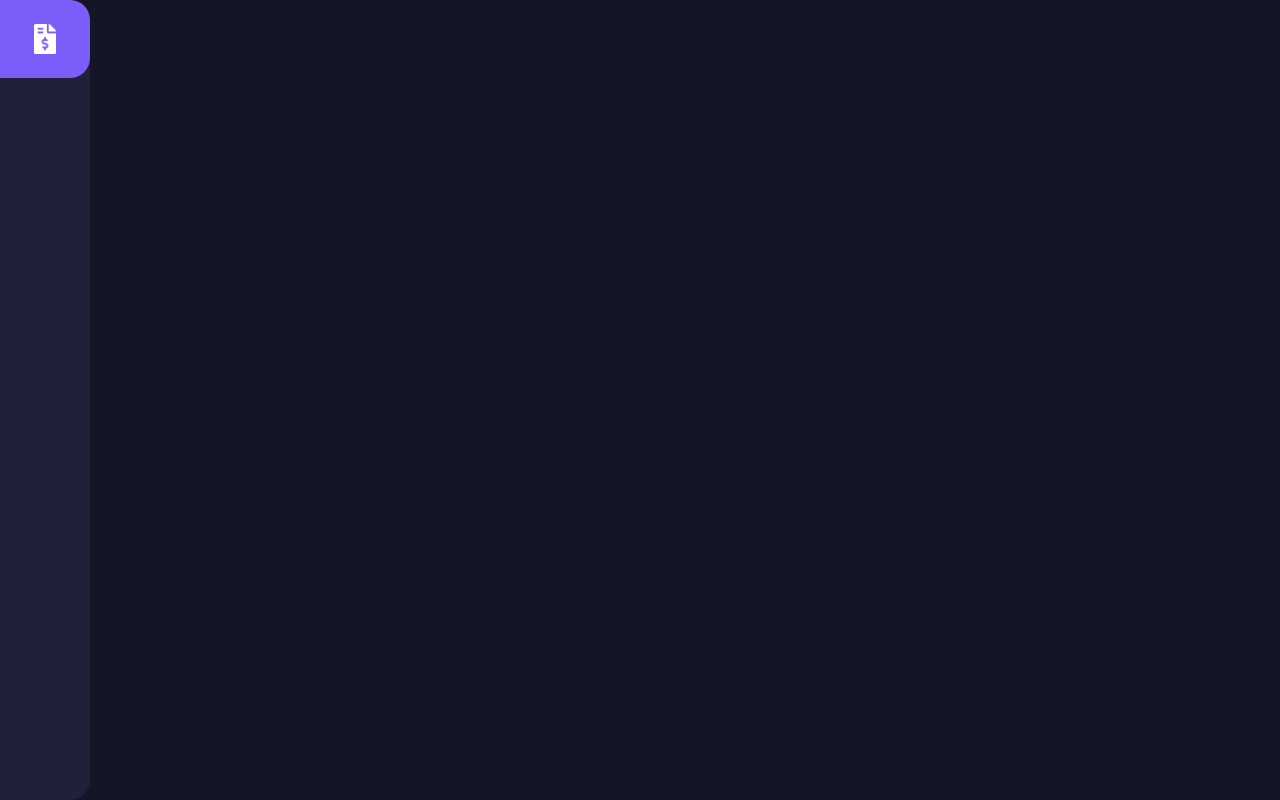
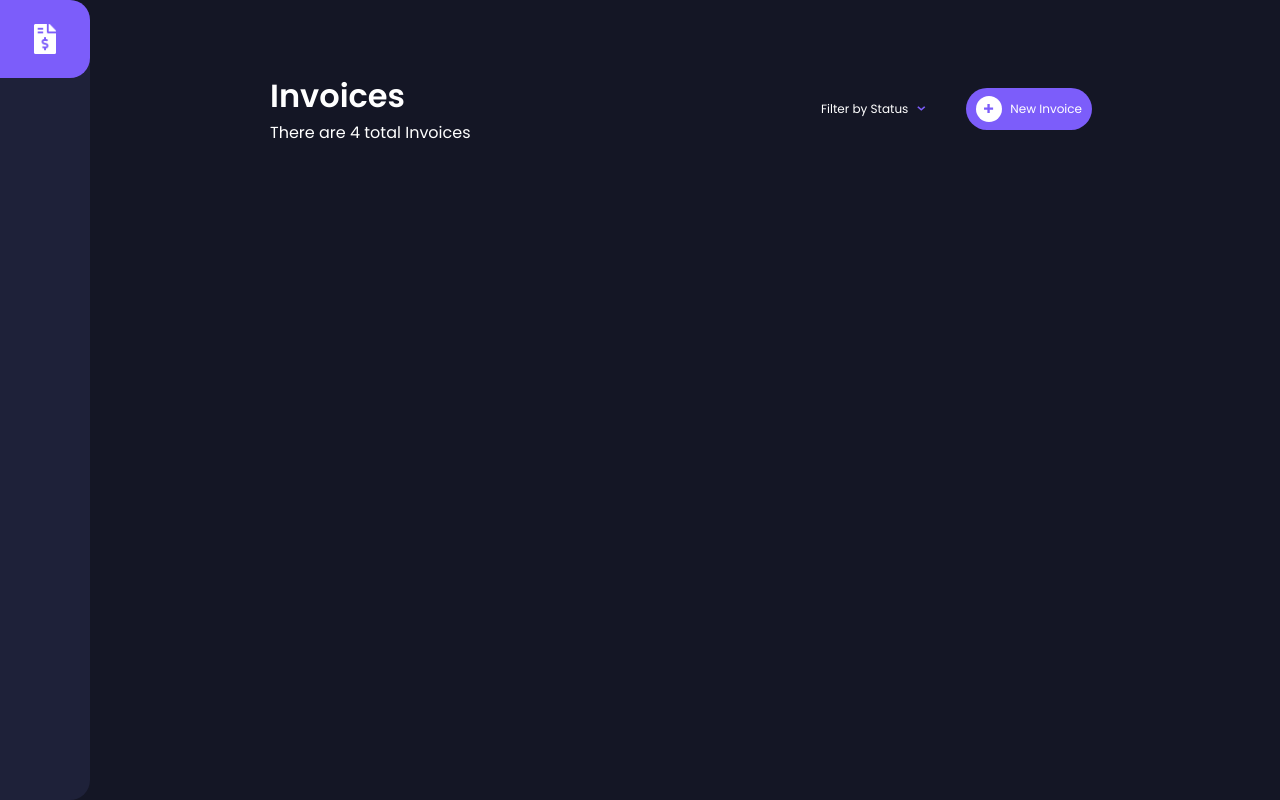
Before and after one commit to Kujtapp/InvoiceApp, a Vue app: page / in a window 1280 px wide. Built offline with nearby package versions, Linux system fonts and the light colour scheme.

Commit message:
added the top header for the invoice, a short description of it, and a filter dropdown to select the status of an active invoice, also added a button styled for the purpose of creating a new invoice

```diff
--- a/src/App.vue
+++ b/src/App.vue
@@ -1,10 +1,14 @@
 <template>
 <div>
-  <div class="app flex">
+  <div v-if="!mobile" class="app flex">
     <navigation />
     <div class="app-content flex flex-column">
        <router-view />
     </div>
+  </div>
+  <div v-else class="mobile-message flex flex-column">
+    <h2>Sorry, this app is not supported on mobile devices</h2>
+    <p>To use this app, please us ur mobile or Tablet</p>
   </div>
 </div>
 </template>
@@ -15,6 +19,24 @@
 export default {
   components: {
     Navigation
+  },
+  data() {
+    return {
+      mobile: false
+    }
+  },
+  created() {
+    window.addEventListener("resize", this.checkScreen);
+  },
+  methods: {
+    checkScreen() {
+      const windowWidth = window.innerWidth;
+      if(windowWidth <= 750) {
+        this.mobile = true;
+        return;
+      }
+      this.mobile = false;
+    }
   }
 }
 </script>
@@ -44,6 +66,15 @@
     flex: 1;
     position: relative;
   }
+}
+
+.mobile-message {
+  text-align: center;
+  justify-content: center;
+  align-items: center;
+  height: 100vh;
+  background-color: #141625;
+  color: #fff;
 }
 
 button,
--- a/src/views/Home.vue
+++ b/src/views/Home.vue
@@ -1,10 +1,121 @@
 <template>
-  <div class="home"></div>
+  <div class="home container">
+    <!-- header -->
+    <div class="header flex">
+      <div class="left flex flex-column">
+        <h1>Invoices</h1>
+        <span>There are 4 total Invoices</span>
+      </div>
+      <div class="right flex">
+        <div @click="toggleFilterMenu" class="filter flex" ref="filter">
+          <span>Filter by Status</span>
+          <img src="@/assets/icon-arrow-down.svg" alt="">
+          <ul v-show="filterMenu" class="filter-menu">
+            <li>Draft</li>
+            <li>Pending</li>
+            <li>Paid</li>
+            <li>Clear Filter</li>
+          </ul>
+        </div>
+        <div @click="newInvoice" class="button flex">
+          <div class="inner-button flex">
+            <img src="@/assets/icon-plus.svg" alt="">
+          </div>
+          <span>New Invoice</span>
+        </div>
+      </div>
+    </div>
+  </div>
 </template>
 
 <script>
 export default {
   name: "Home",
   components: {},
+  data() {
+    return {
+      filterMenu: false,
+    }
+  }
 };
 </script>
+
+<style lang="scss" scoped>
+.home {
+  color: white;
+
+  .header {
+    margin-bottom: 65px;
+
+    .left,
+    .right {
+      flex: 1;
+    }
+    .right {
+      justify-content: flex-end;
+      align-items: center;
+
+      .button,
+      .filter {
+        align-items: center;
+
+        span {
+          font-size: 12px;
+        }
+      }
+      .filter {
+        position: relative;
+        margin-right: 40px;
+
+        span,
+        img {
+          pointer-events: none;
+        }
+        img {
+          margin-left: 9px;
+          width: 9px;
+          height: 5px;
+        }
+
+        .filter-menu {
+          width: 120px;
+          position: absolute;
+          top: 25px;
+          list-style: none;
+          background-color: #1e2139;
+          box-shadow: 0 4px 6px -1px rgba(0, 0, 0, 0.1), 0 2px 4px -1px rgba(0, 0, 0, 0.06);
+
+          li {
+            cursor: pointer;
+            font-size: 12px;
+            padding: 10px 20px;
+
+            &:hover {
+              color: #1e2139;
+              background-color: #fff;
+            }
+          }
+        }
+      }
+      .button {
+        padding: 8px 10px;
+        background-color: #7c5dfa;
+        border-radius: 40px;
+
+        .inner-button {
+          margin-right: 8px;
+          border-radius: 50%;
+          padding: 8px;
+          align-items: center;
+          justify-content: center;
+          background-color: #fff;
+          img {
+            width: 10px;
+            height: 10px;
+          }
+        }
+      }
+    }
+  }
+}
+</style>
```
